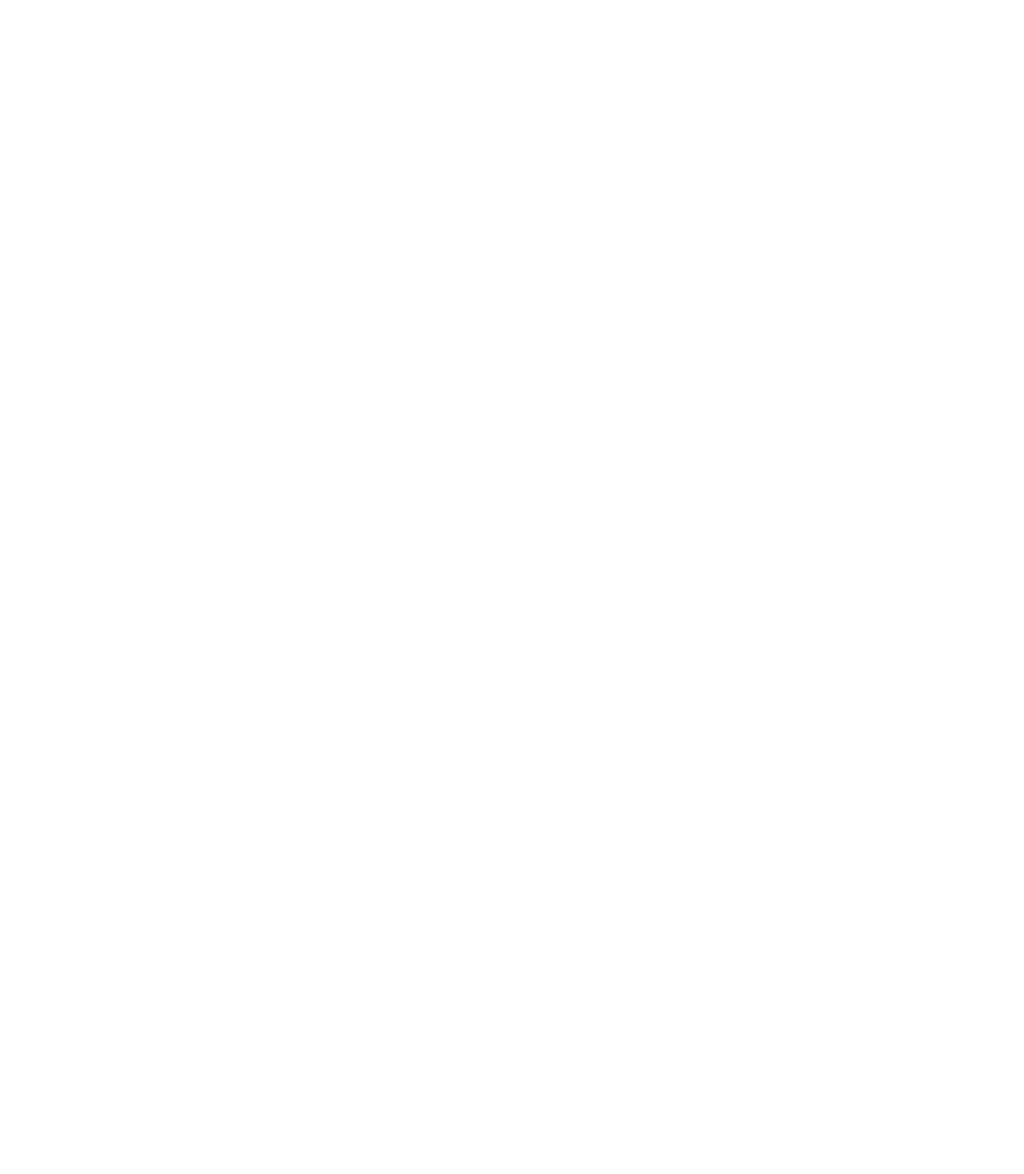
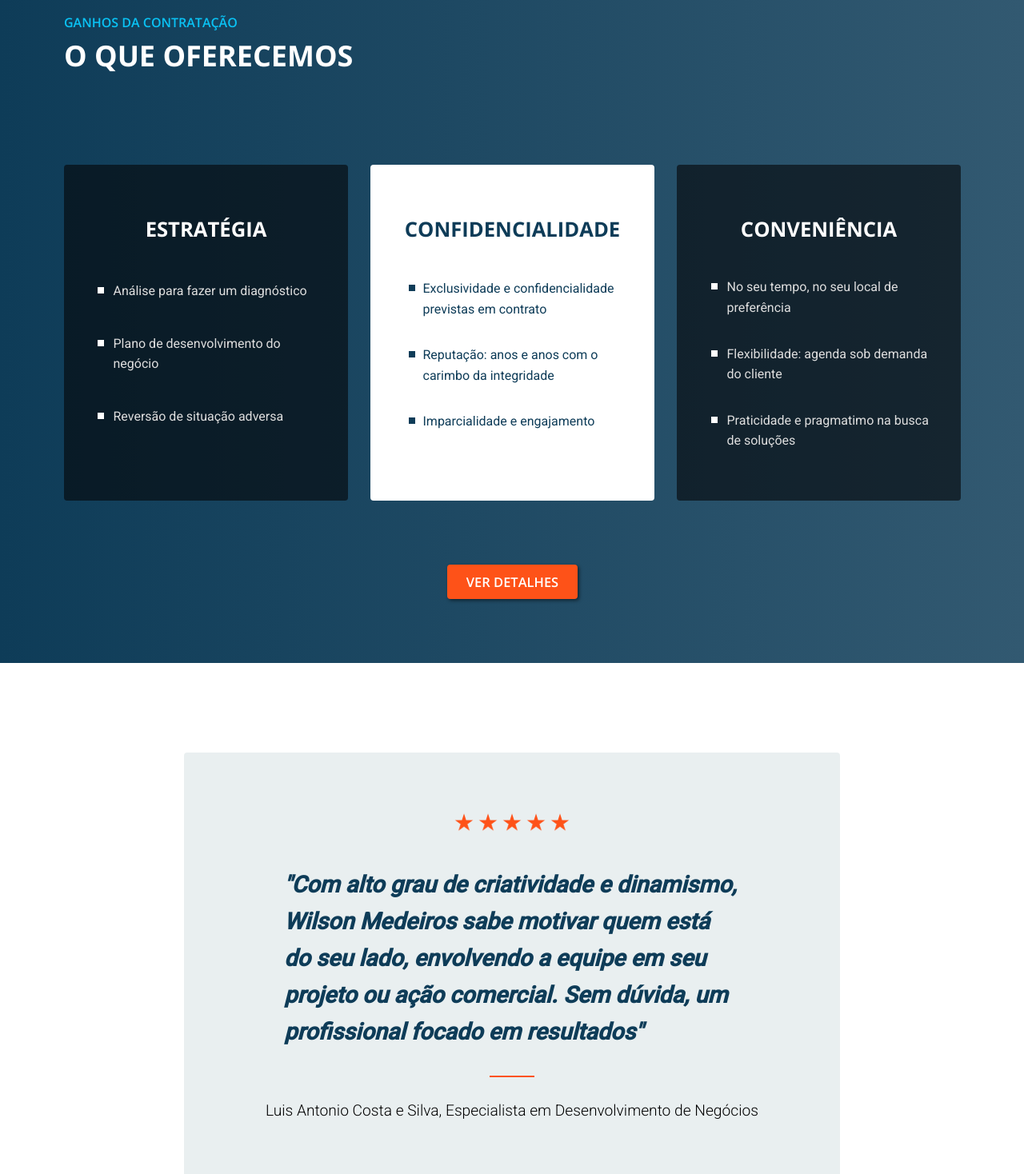
Before and after one commit to ThiagoTerraDev/wilson-medeiros-website, a React (Vite) app: page / in a window 1280 px wide. Shown: the part 2500-3968 px from the top of the page at 80% size. Before the commit the page ends 2437 px from the top, so only its background shows below. Built offline with nearby package versions, Linux system fonts and the light colour scheme.

Commit message:
home page development

```diff
--- a/src/pages/Home.jsx
+++ b/src/pages/Home.jsx
@@ -48,6 +48,48 @@
           <ButtonOrangeTextArrow name="CONHEÇA A SALES TALKS" path="/" />
         </div>
       </section>
+
+      <section className={styles.ganhosContratacao}>
+        <div className={`${styles.ganhosContratacaoConteudo} container1`}>
+          <span>GANHOS DA CONTRATAÇÃO</span>
+          <h2>O QUE OFERECEMOS</h2>
+          <div className={styles.ganhosContratacaoItens}>
+            <div className={styles.ganhosContratacaoItem1}>
+              <h3>ESTRATÉGIA</h3>
+              <div>
+                <p>Análise para fazer um diagnóstico</p>
+                <p>Plano de desenvolvimento do negócio</p>
+                <p>Reversão de situação adversa</p>
+              </div>
+            </div>
+            <div className={styles.ganhosContratacaoItem2}>
+              <h3>CONFIDENCIALIDADE</h3>
+              <div>
+                <p>Exclusividade e confidencialidade previstas em contrato</p>
+                <p>Reputação: anos e anos com o carimbo da integridade</p>
+                <p>Imparcialidade e engajamento</p>
+              </div>
+            </div>
+            <div className={styles.ganhosContratacaoItem3}>
+              <h3>CONVENIÊNCIA</h3>
+              <div>
+                <p>No seu tempo, no seu local de preferência</p>
+                <p>Flexibilidade: agenda sob demanda do cliente</p>
+                <p>Praticidade e pragmatimo na busca de soluções</p>
+              </div>
+            </div>
+          </div>
+          <ButtonOrangeBackground path="/" name="VER DETALHES"/>
+        </div>
+      </section>
+
+      <section>
+        <div className={`${styles.depoimentoHome} container1`}>
+          <img src="/estrelas.svg" alt="" />
+          <p>&quot;Com alto grau de criatividade e dinamismo, Wilson Medeiros sabe motivar quem está do seu lado, envolvendo a equipe em seu projeto ou ação comercial. Sem dúvida, um profissional focado em resultados&quot;</p>
+          <span>Luis Antonio Costa e Silva, Especialista em Desenvolvimento de Negócios</span>
+        </div>
+      </section>
     </div>
   );
 };
--- a/src/pages/Home.module.css
+++ b/src/pages/Home.module.css
@@ -85,6 +85,7 @@
 }
 
 .blockOneText h3, .blockTwoText h3, .blockThreeText h3 {
+    font-weight: 700;
     max-width: 252px;
 }
 
@@ -128,3 +129,191 @@
 .blockThreeText p {
     max-width: 303px;
 }
+
+.ganhosContratacao {
+    background: linear-gradient(to right, rgba(14, 60, 88, 1), rgba(14, 60, 88, 0.85));
+}
+
+.ganhosContratacao span {
+    color: var(--color-terciary);
+    font-family: var(--type-first);
+    font-weight: 600;
+}
+
+.ganhosContratacao h2 {
+    color: var(--gray-scale-0);
+    margin-top: 8px;
+    margin-bottom: 32px;
+}
+
+.ganhosContratacaoConteudo {
+    padding-top: 80px;
+    padding-bottom: 80px;
+    display: grid;
+}
+
+.ganhosContratacaoConteudo button {
+    max-width: fit-content;
+    margin: 0 auto;
+}
+
+.ganhosContratacaoItens {
+    display: grid;
+    grid-template-columns: 1fr 1fr 1fr;
+    padding: 80px 0;
+    gap: 28px;
+}
+
+.ganhosContratacaoItens h3 {
+    font-weight: 700;
+}
+
+.ganhosContratacaoItem1 {
+    display: grid;
+    background-color: rgba(4, 4, 5, 0.6);
+    height: 420px;
+    width: 355px;
+    place-items: center;
+    border-radius: 4px;
+    grid-template-rows: 160px 192px;
+}
+
+.ganhosContratacaoItem2 {
+    display: grid;
+    background-color: var(--gray-scale-0);
+    height: 420px;
+    width: 355px;
+    place-items: center;
+    border-radius: 4px;
+    grid-template-rows: 160px 188px;
+}
+
+.ganhosContratacaoItem3 {
+    display: grid;
+    background-color: rgba(4, 4, 5, 0.6);
+    height: 420px;
+    width: 355px;
+    place-items: center;
+    border-radius: 4px;
+    grid-template-rows: 160px 210px;
+}
+
+.ganhosContratacaoItem1 h3, .ganhosContratacaoItem3 h3 {
+    color: var(--gray-scale-0);
+}
+
+.ganhosContratacaoItem2 h3 {
+    color: var(--color-primary);
+}
+
+.ganhosContratacaoItem1 p {
+    color: var(--gray-scale-1);
+    font-size: 1rem;
+    position: relative;
+    padding-bottom: 40px;
+    padding-left: 24px;
+    max-width: 280px;
+    line-height: 160%;
+}
+
+.ganhosContratacaoItem2 p {
+    color: var(--color-primary);
+    font-size: 1rem;
+    position: relative;
+    padding-bottom: 32px;
+    padding-left: 28px;
+    max-width: 280px;
+    line-height: 160%;
+}
+
+.ganhosContratacaoItem3 p {
+    color: var(--gray-scale-1);
+    font-size: 1rem;
+    position: relative;
+    padding-bottom: 32px;
+    padding-left: 25px;
+    max-width: 280px;
+    line-height: 160%;
+}
+
+.ganhosContratacaoItem1 p::after {
+    content: "";
+    display: block;
+    width: 8px;
+    height: 8px;
+    background-color: var(--gray-scale-0);
+    position: absolute;
+    left: 4px;
+    top: 8px;
+}
+
+.ganhosContratacaoItem2 p::after {
+    content: "";
+    display: block;
+    width: 8px;
+    height: 8px;
+    background-color: var(--color-primary);
+    position: absolute;
+    left: 10px;
+    top: 8px;
+}
+
+.ganhosContratacaoItem3 p::after {
+    content: "";
+    display: block;
+    width: 8px;
+    height: 8px;
+    background-color: var(--gray-scale-0);
+    position: absolute;
+    left: 5px;
+    top: 8px;
+}
+
+.depoimentoHome {
+    background-color: rgba(45, 100, 113, 0.1);;
+    max-width: 820px;
+    margin: 0 auto;
+    margin-top: 112px;
+    margin-bottom: 112px;
+    display: grid;
+    justify-items: center;
+    box-sizing: border-box;
+    padding: 72px 0;
+    border-radius: 4px;
+}
+
+.depoimentoHome img {
+    max-width: 150px;
+}
+
+.depoimentoHome p {
+    color: var(--color-primary);
+    font-family: var(--type-second);
+    font-style: italic;
+    font-size: 1.8rem;
+    max-width: 570px;
+    line-height: 160%;
+    margin-top: 40px;
+    margin-bottom: 64px;
+    font-weight: 900;
+}
+
+.depoimentoHome span {
+    font-family: var(--type-second);
+    font-weight: 300;
+    font-size: 1.2rem;
+    position: relative;
+    z-index: 100;
+}
+
+.depoimentoHome span::before {
+    content: "";
+	width: 56px;
+	height: 2px;
+	position: absolute;
+    background-color: var(--color-secondary);
+    top: -32px;
+    right: 45.4%;
+    z-index: 200;
+    display: block;
+}
```
Also changed, not shown: src/components/ButtonOrangeBackground.jsx (indentation only), src/components/Header.jsx (indentation only). Lines whose indentation alone changed are shown as unchanged.
